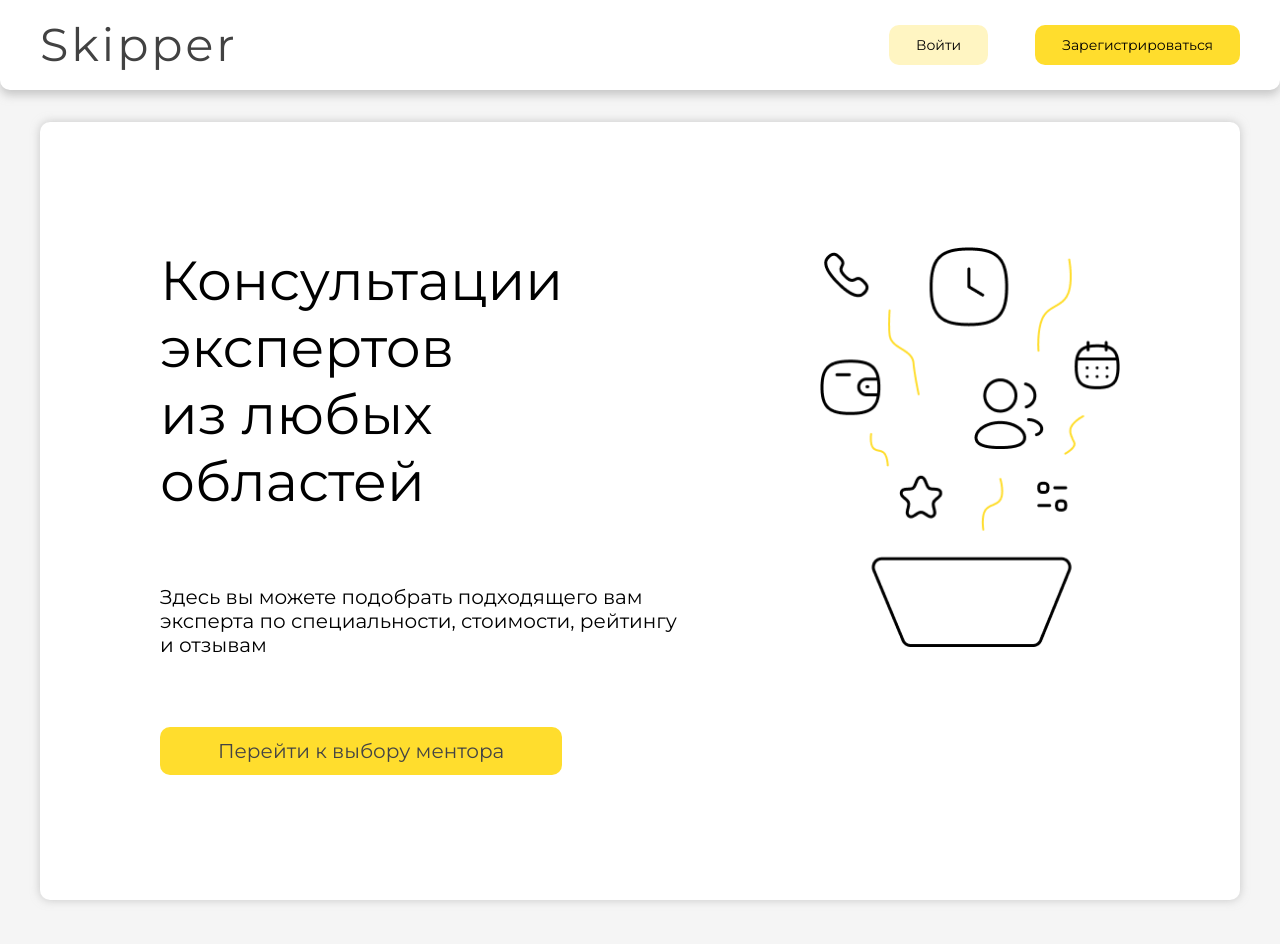
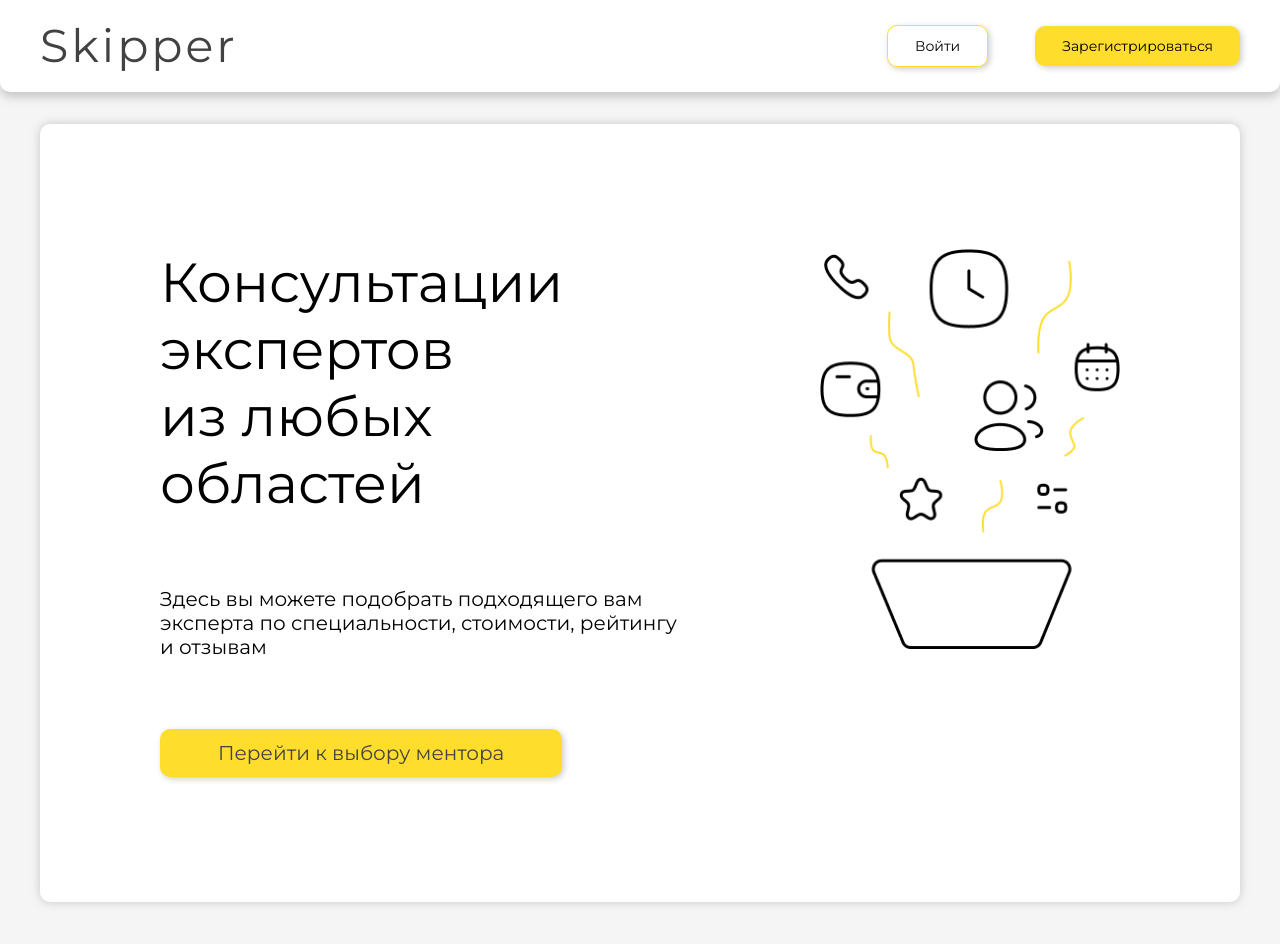
Before and after one commit to SkipperOmsu2022/skipper, a React (Create React App) app in the folder frontend/: page / in a window 1280 px wide. Shown: the top 944 px of the page. Built offline with nearby package versions, Linux system fonts and the light colour scheme.

Commit message:
changed login button color

```diff
--- a/frontend/src/components/AppHeader/AppHeader.jsx
+++ b/frontend/src/components/AppHeader/AppHeader.jsx
@@ -161,7 +161,7 @@ const LoggedDisplay = observer(() => {
 const UnloggedDisplay = () => {
     return (
         <div className="app-header__group">
-            <Link to={"/authorization/signin"} className="button pale">Войти</Link>
+            <Link to={"/authorization/signin"} className="button white">Войти</Link>
             <Link to={"/authorization/signup"} className="button">Зарегистрироваться</Link>
         </div>
     )
--- a/frontend/src/shared/submitButton/button.scss
+++ b/frontend/src/shared/submitButton/button.scss
@@ -8,6 +8,7 @@
     background: $button;
     border-radius: 0.625rem!important;
     border-style: none;
+    box-shadow: 2px 2px 6px rgba(0, 0, 0, 0.2);
 
     font-family: 'Montserrat';
     font-style: normal;
@@ -31,4 +32,9 @@
     &.pale {
         background-color: #FFF5C2;
     }
+
+    &.white {
+        background-color: #FFFFFF;
+        border: 1px solid $main;
+    }
 }
```
